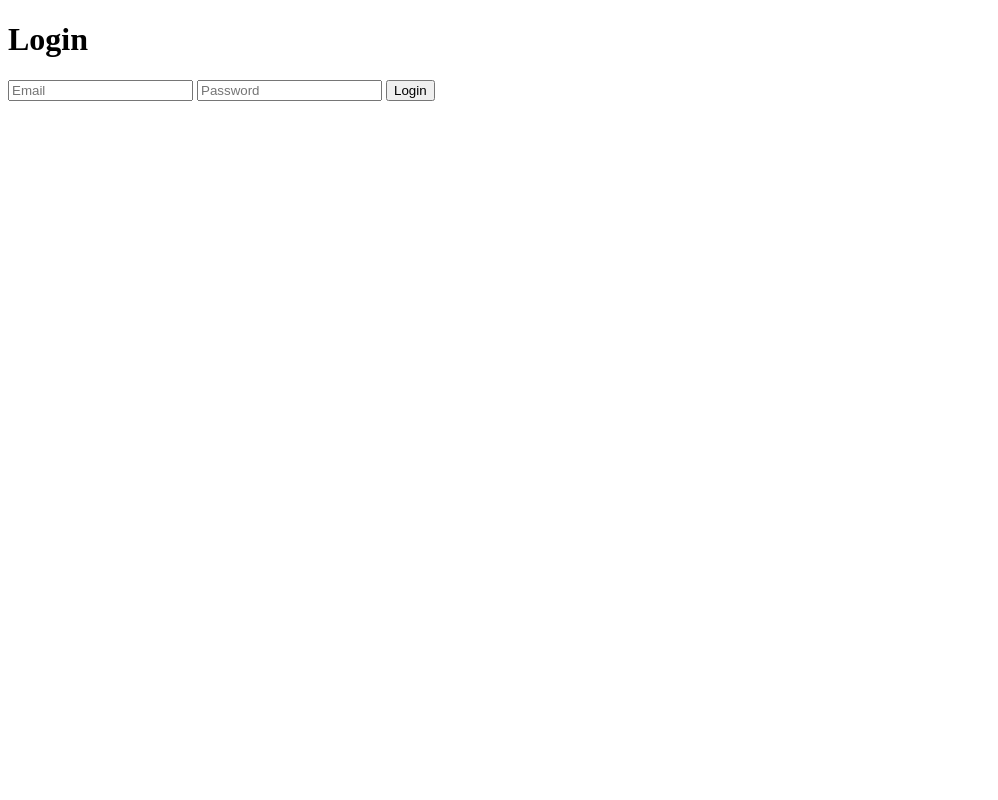
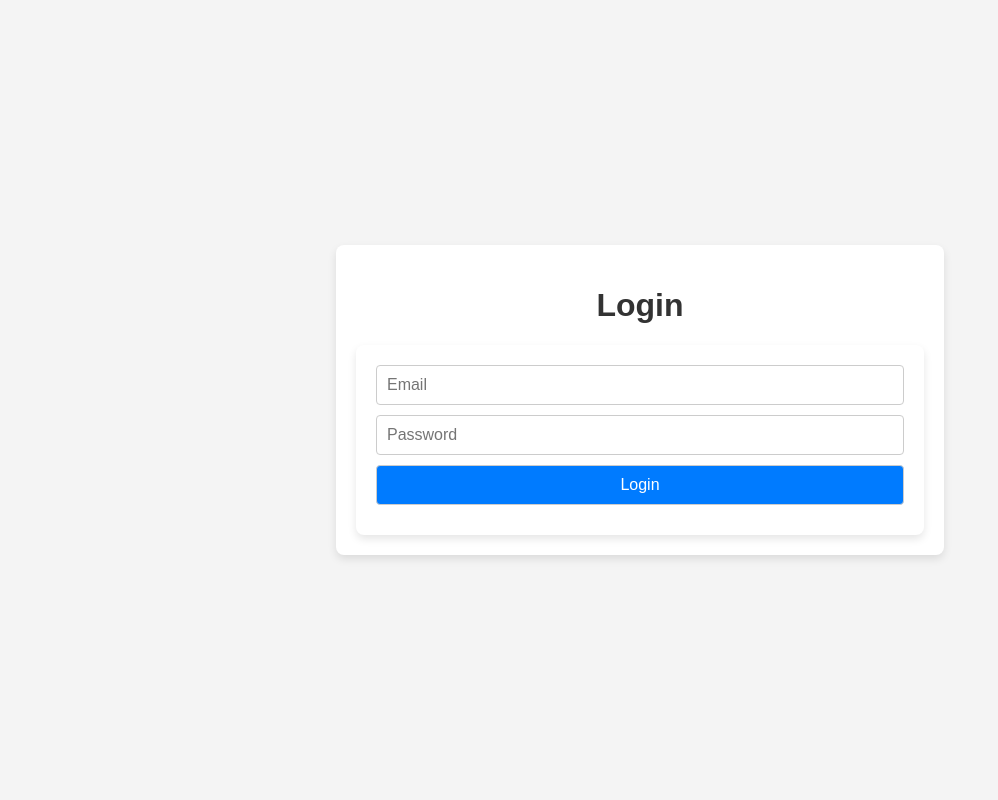
Before and after one commit to Kushalbaj/notes-backend, a Node server app: page /api/login in a window 1280 px wide. Shown: the whole page, without its empty margins (0-998 px from the left). Run offline with Node 20, Linux system fonts and the light colour scheme; some libraries are stand-ins or nearby versions.

Commit message:
Update login form styling and add form data logging

```diff
--- a/controller/user-controller.js
+++ b/controller/user-controller.js
@@ -4,7 +4,7 @@ const jwt = require('jsonwebtoken');
 
 const login = async (req, res) => {
   // Find the user
-  console.log(req.body.email);
+  console.log("_____>",req.body);
   const user = await User.findOne({
     email: req.body.email,
   });
--- a/views/login.ejs
+++ b/views/login.ejs
@@ -5,27 +5,94 @@
     <meta charset="UTF-8">
     <meta name="viewport" content="width=device-width, initial-scale=1.0">
     <title>Login Page</title>
+    <style>
+        body {
+            font-family: Arial, sans-serif;
+            background-color: #f4f4f4;
+            margin: 0;
+            padding: 0;
+            display: flex;
+            justify-content: center;
+            align-items: center;
+            height: 100vh;
+        }
+
+        #loginForm {
+            background-color: #ffffff;
+            padding: 20px;
+            border-radius: 8px;
+            box-shadow: 0 4px 8px rgba(0, 0, 0, 0.1);
+        }
+
+        h1 {
+            text-align: center;
+            color: #333333;
+        }
+
+        input[type="text"],
+        input[type="password"],
+        button {
+            width: 100%;
+            margin-bottom: 10px;
+            padding: 10px;
+            font-size: 16px;
+            border: 1px solid #cccccc;
+            border-radius: 4px;
+            box-sizing: border-box;
+        }
+
+        button {
+            background-color: #007bff;
+            color: #ffffff;
+            cursor: pointer;
+        }
+
+        button:hover {
+            background-color: #0056b3;
+        }
+
+        #message {
+            text-align: center;
+            color: #ff0000;
+        }
+    </style>
 </head>
 <body>
-    <h1>Login</h1>
-    <form id="loginForm" action="api/login" method="POST">
-        <input type="text" name="email" placeholder="Email">
-        <input type="password" name="password" placeholder="Password">
-        <button type="submit">Login</button>
-    </form>
-    <div id="message"></div>
+    <div id="loginForm">
+        <h1>Login</h1>
+        <form id="loginForm" action="/api/login" method="POST">
+            <input type="text" name="email" id="email" placeholder="Email">
+            <input type="password" name="password" id="password" placeholder="Password">
+            <button type="submit">Login</button>
+        </form>
+        <div id="message"></div>
+    </div>
     <script>
         document.getElementById('loginForm').addEventListener('submit', async (event) => {
             event.preventDefault();
-            const formData = new FormData(event.target);
-            const response = await fetch('api/login', {
+            // Construct JavaScript object with form data
+            const formData = {
+                email: document.getElementById('email').value,
+                password: document.getElementById('password').value
+            };
+
+            console.log("Form data:", formData);
+            // Convert JavaScript object to JSON string
+            const jsonData = JSON.stringify(formData);
+            console.log("JSON data:", jsonData);  // Log the JSON string
+
+            const response = await fetch('/api/login', {
                 method: 'POST',
-                body: formData
+                headers: {
+                    'Content-Type': 'application/json'
+                },
+                body: jsonData
             });
             const data = await response.json();
+            console.log("Response data:", data);  // Log the response data
             if (response.ok) {
                 localStorage.setItem('token', data.token);
-                window.location.href = '/dashboard';
+                // window.location.href = '/dashboard';
             } else {
                 document.getElementById('message').textContent = data.message;
             }
```
